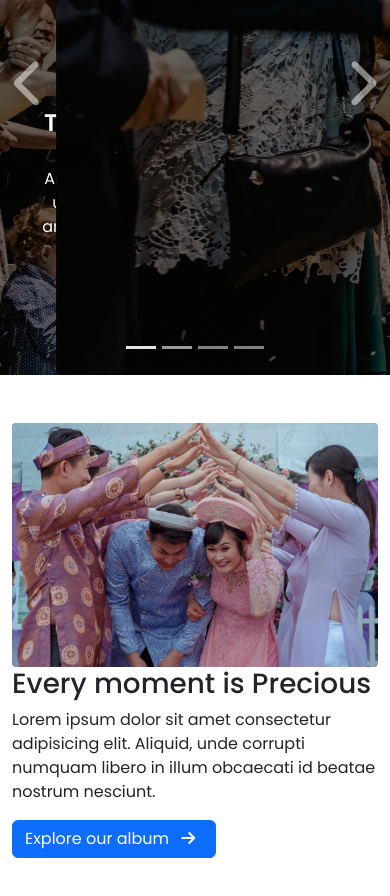
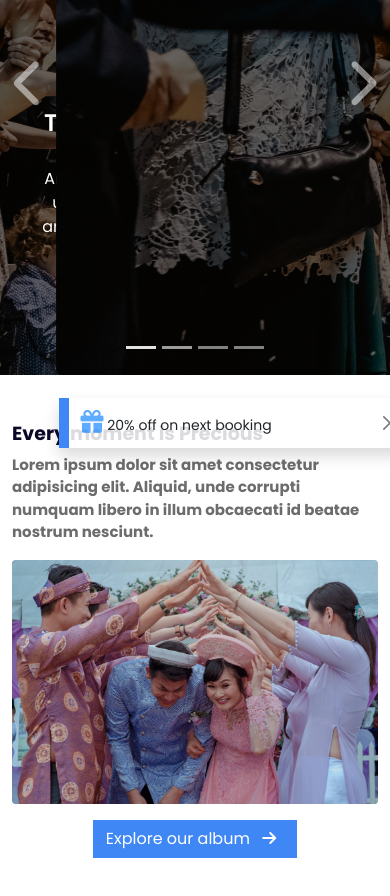
Before and after one commit to salehshakib/conventionhall-responsive-practice, a plain HTML site: page index.html in a window 390 px wide. Shown: the part 300-1196 px from the top of the page. Drawn offline with nearby package versions, Linux system fonts and the light colour scheme.

Commit message:
album section done

```diff
--- a/css/style.css
+++ b/css/style.css
@@ -47,6 +47,7 @@ nav .nav-items {
     font-size: 16px;
     margin: 0 100px;
     padding: 0 50px;
+    margin-bottom: 10px;
 }
 
 #img-slider .btn-primary {
@@ -59,6 +60,47 @@ nav .nav-items {
 }
 
 /* header section end */
+
+/* main section start */
+
+/* album section */
+
+.album-section h1{
+    font-weight: 700;
+    font-size: 38px;
+    color: #0A0826;
+}
+.album-section p{
+    font-weight: 700;
+    font-size: 16px;
+    color: #6C6C6C;
+}
+
+.explore-btn{
+    font-weight: 700;
+    font-size: 16px;
+    color: #FFFFFF !important;
+    /* background: #3F87F5; */
+    background-color: #3F87F5 !important;
+    border-radius: 0 !important;
+    padding: 10px 24px;
+}
+
+.my-toast{
+    position: absolute;
+    border-style: none !important;
+    left: 70% !important;
+    border-left: 10px solid #3F87F5 !important;
+    border-radius: 0 !important;
+    font-size: 14px !important;
+
+}
+
+.gift-icon{
+    font-size: 23px;
+    color: rgba(0, 124, 255, 0.63);
+}
+
 
 @media screen and (max-width: 576px) {
     .carousel-inner img {
@@ -78,4 +120,16 @@ nav .nav-items {
         padding: 0;
         margin-bottom: 10px;
     }
+
+    .album-section h1{
+        font-size: 19px;
+    }
+
+    .album-section p{
+        font-size: 15px;
+    }
+
+    .my-toast{
+        left: 15% !important;
+    }
 }
--- a/index.html
+++ b/index.html
@@ -135,39 +135,79 @@
 
   <main>
     <section class="album-section my-5">
+
       <div class="container d-flex">
-        <div class="row align-items-center ">
+        <div class="row align-items-center">
+
+          <div class="col-md-6 d-lg-none d-md-block d-sm-block">
+            <div class="toast show my-toast translate-middle-y" role="alert" aria-live="assertive" aria-atomic="true">
+              <div class="d-flex">
+                <div class="toast-body">
+                  <i class="fa-solid fa-gift gift-icon"></i>
+                  20% off on next booking
+               </div>
+                <button type="button" class="btn-close me-2 m-auto" data-bs-dismiss="toast" aria-label="Close"></button>
+              </div>
+            </div>
+            <h1>Every moment is Precious</h1>
+            <p>
+              Lorem ipsum dolor sit amet consectetur adipisicing elit.
+              Aliquid, unde corrupti numquam libero in illum obcaecati id
+              beatae nostrum nesciunt.
+            </p>
+          </div>
+
+
 
           <div class="col-md-6">
             <img src="images/wedding.png" class="img-fluid" alt="" />
           </div>
 
 
-          <div class="col-md-6">
+          <div class="col-md-6 d-lg-block d-md-block d-none">
+            <div class="toast show my-toast translate-middle-y" role="alert" aria-live="assertive" aria-atomic="true">
+              <div class="d-flex">
+
+                <div class="toast-body">
+                  <i class="fa-solid fa-gift gift-icon"></i>
+                  20% off on next booking
+               </div>
+                <button type="button" class="btn-close me-2 m-auto" data-bs-dismiss="toast" aria-label="Close"></button>
+              </div>
+            </div>
             <h1>Every moment is Precious</h1>
             <p>
               Lorem ipsum dolor sit amet consectetur adipisicing elit.
               Aliquid, unde corrupti numquam libero in illum obcaecati id
               beatae nostrum nesciunt.
             </p>
-            <button type="button" class="btn btn-primary">
+            <button type="button" class="btn explore-btn">
               Explore our album
               <i class="fa fa-arrow-right px-2"></i>
             </button>
           </div>
 
-          <div class="col-md-6 col-lg-3 my-3 d-flex justify-content-center">
 
+
+
+          <div class="col-md-6 my-3 d-flex justify-content-center d-lg-none d-md-block d-sm-block">
+            <button type="button" class="btn explore-btn">
+              Explore our album
+              <i class="fa fa-arrow-right px-2"></i>
+            </button>
           </div>
 
         </div>
       </div>
       </div>
+
     </section>
   </main>
 
   <script src="https://cdn.jsdelivr.net/npm/bootstrap@5.2.0/dist/js/bootstrap.bundle.min.js"
     integrity="sha384-A3rJD856KowSb7dwlZdYEkO39Gagi7vIsF0jrRAoQmDKKtQBHUuLZ9AsSv4jD4Xa"
     crossorigin="anonymous"></script>
+
+
 </body>
 </html>
```
